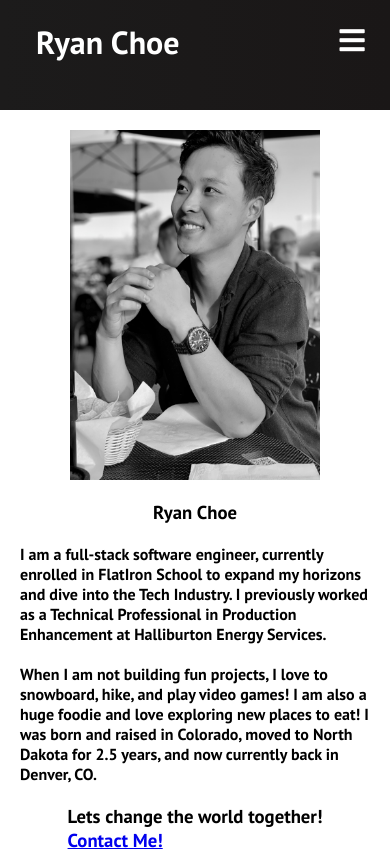
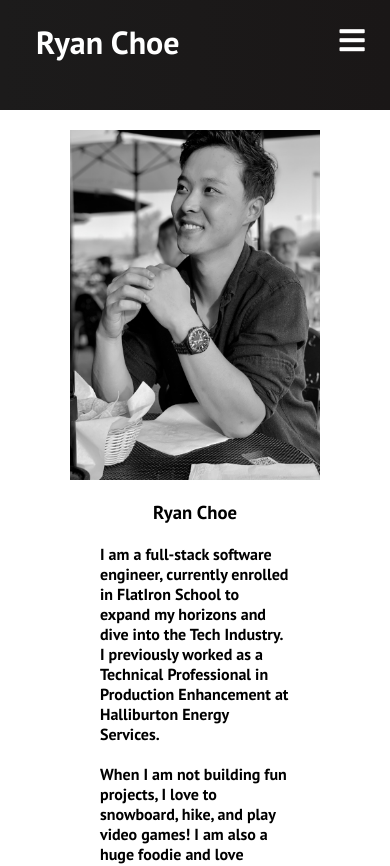
Before and after one commit to rchoe1229/Personal-Website, a React (Create React App) app: page /aboutmoi in a window 390 px wide. Shown: the top 866 px of the page. Built offline with nearby package versions, Linux system fonts and the light colour scheme.

Commit message:
Fixed Media Query for About Me

```diff
--- a/src/App.css
+++ b/src/App.css
@@ -2,7 +2,7 @@
   box-sizing: border-box;
   margin: 0;
   padding: 0;
-  font-family: 'PT Sans', sans-serif;
+  font-family: "PT Sans", sans-serif;
 }
 
 .AboutMe-Container {
@@ -64,8 +64,8 @@
     width: 500px;
   }
 }
-@media only screen and (max-width: 1024px) {
-  .AboutMe-Container{
+@media only screen and (max-width: 1500px) {
+  .AboutMe-Container {
     display: flex;
     flex-direction: column;
     align-items: center;
@@ -90,6 +90,6 @@
   .Content-Container {
     display: flex;
     align-items: center;
-    margin: 20px;
+    margin: 20px 100px;
   }
 }
--- a/src/components/BlogsVlogsCardItem.js
+++ b/src/components/BlogsVlogsCardItem.js
@@ -2,6 +2,7 @@ import React from 'react'
 import { Link } from 'react-router-dom'
 
 function BlogVlogCardItem(props) {
+
   return (
     <>
     <div className="card__item">
```
